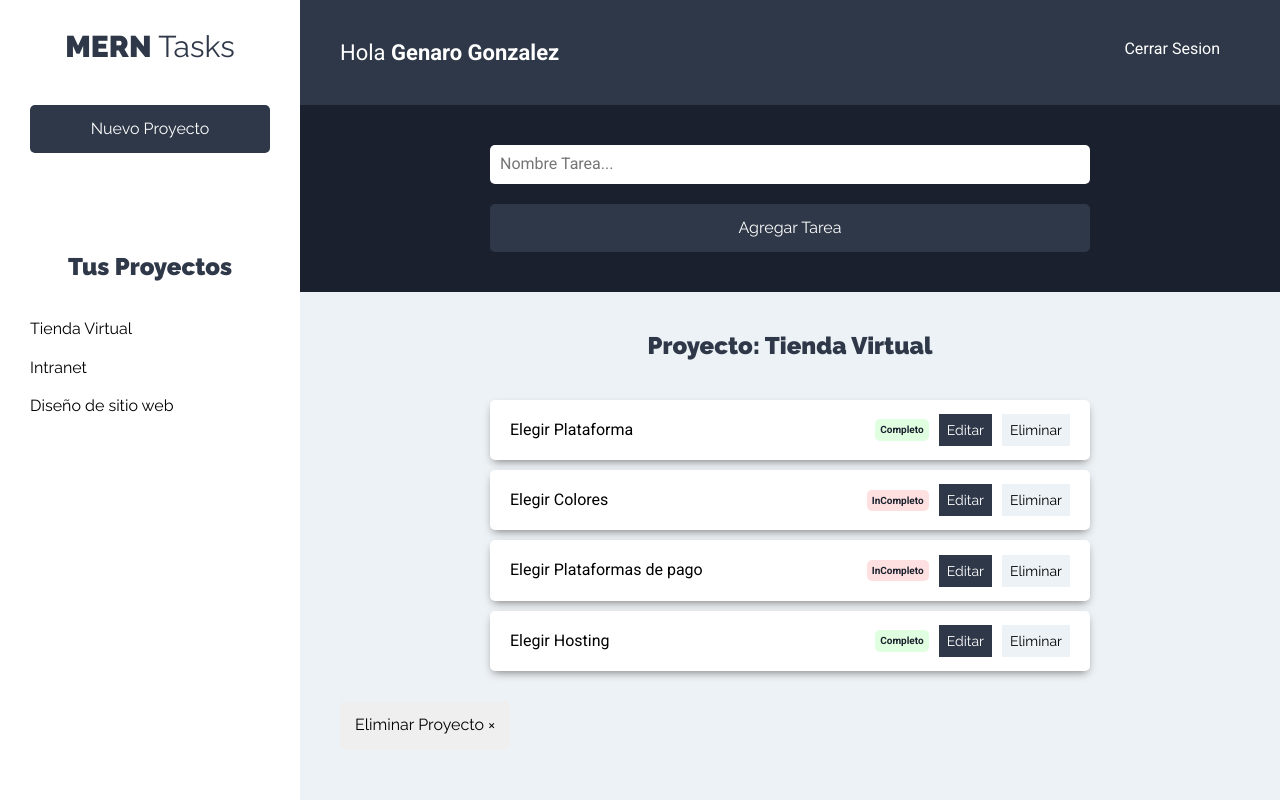
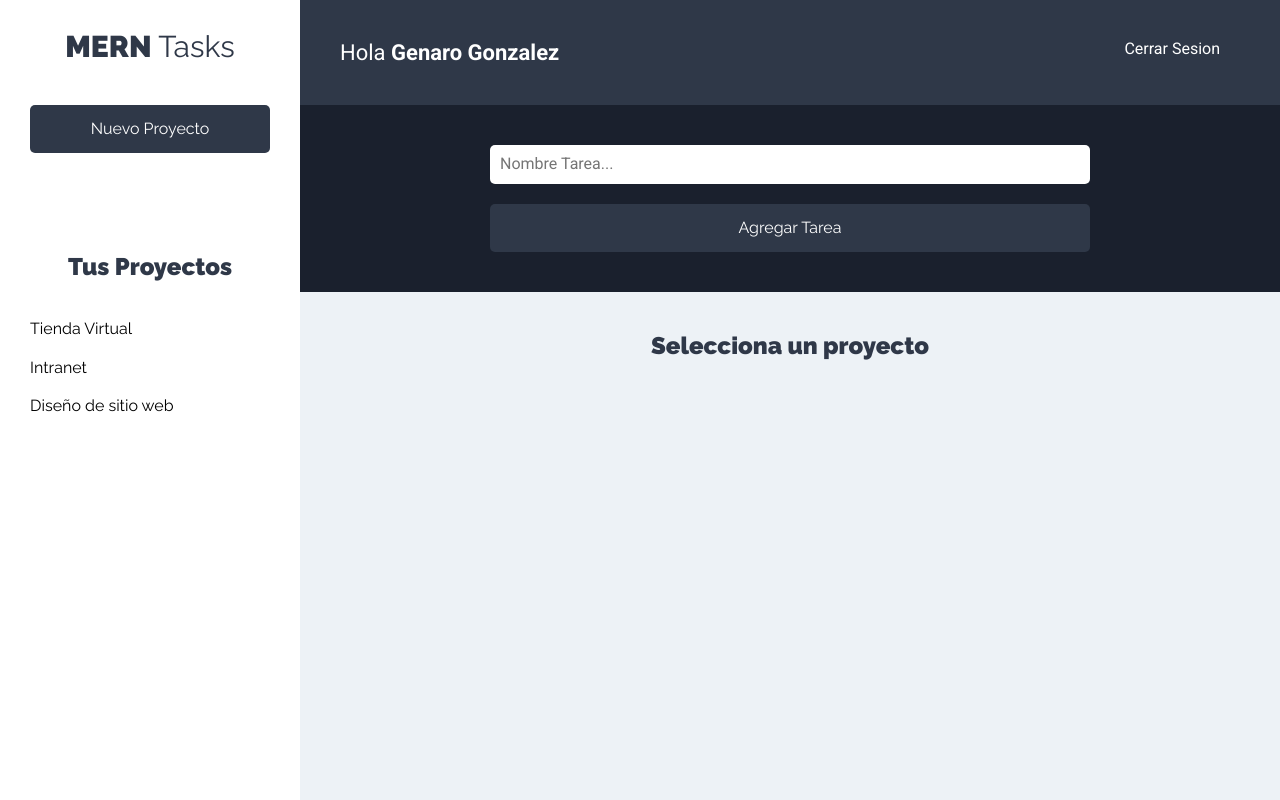
Before and after one commit to genarogg/tareas-mern-vista, a React (Create React App) app: page /proyectos in a window 1280 px wide. Built offline with nearby package versions, Linux system fonts and the light colour scheme.

Commit message:
Mostrando el Nombre del Proyecto

```diff
--- a/src/components/tareas/ListadoTareas.js
+++ b/src/components/tareas/ListadoTareas.js
@@ -1,7 +1,20 @@
-import React, { Fragment } from "react";
+import React, { Fragment, useContext } from "react";
 import Tarea from "../tareas/Tarea";
+import proyectoContext from "../../context/proyectos/proyectoContext";
 
 const ListadoTareas = () => {
+  /* Obtener el state del proyectos */
+  const proyectosContext = useContext(proyectoContext);
+  const { proyecto } = proyectosContext;
+
+  /* Si no hay proyecto seleccionado */
+  if(!proyecto){
+    return <h2>Selecciona un proyecto</h2>
+  }
+
+  /* Array destructuring para extraer el proyecto actual */
+  const [proyectoActual] = proyecto;
+
   const tareasProyecto = [
     { nombre: "Elegir Plataforma", estado: true },
     { nombre: "Elegir Colores", estado: false },
@@ -11,7 +24,7 @@
 
   return (
     <Fragment>
-      <h2>Proyecto: Tienda Virtual</h2>
+      <h2>Proyecto: {proyectoActual.nombre}</h2>
       <ul className="listado-tareas">
         {tareasProyecto.length === 0 ? (
           <li className="tarea">
--- a/src/context/proyectos/proyectoReducer.js
+++ b/src/context/proyectos/proyectoReducer.js
@@ -3,7 +3,7 @@
   OBTENER_PROYECTOS,
   AGREGAR_PROYECTOS,
   VALIDAR_FORMULARIO,
-  PROYECTO_ACTUAL
+  PROYECTO_ACTUAL,
 } from "../../types";
 
 export default (state, action) => {
@@ -25,18 +25,20 @@
         ...state,
         proyectos: [...state.proyectos, action.payload],
         formulario: false,
-        errorFormulario: false
+        errorFormulario: false,
       };
     case VALIDAR_FORMULARIO:
-      return{
+      return {
         ...state,
-        errorFormulario: true
-      }
+        errorFormulario: true,
+      };
     case PROYECTO_ACTUAL:
-      return{
+      return {
         ...state,
-        proyecto: state.proyectos.filter(proyecto => proyecto.id === action.payload)
-      }
+        proyecto: state.proyectos.filter(
+          (proyecto) => proyecto.id === action.payload
+        ),
+      };
     default:
       return state;
   }
```
